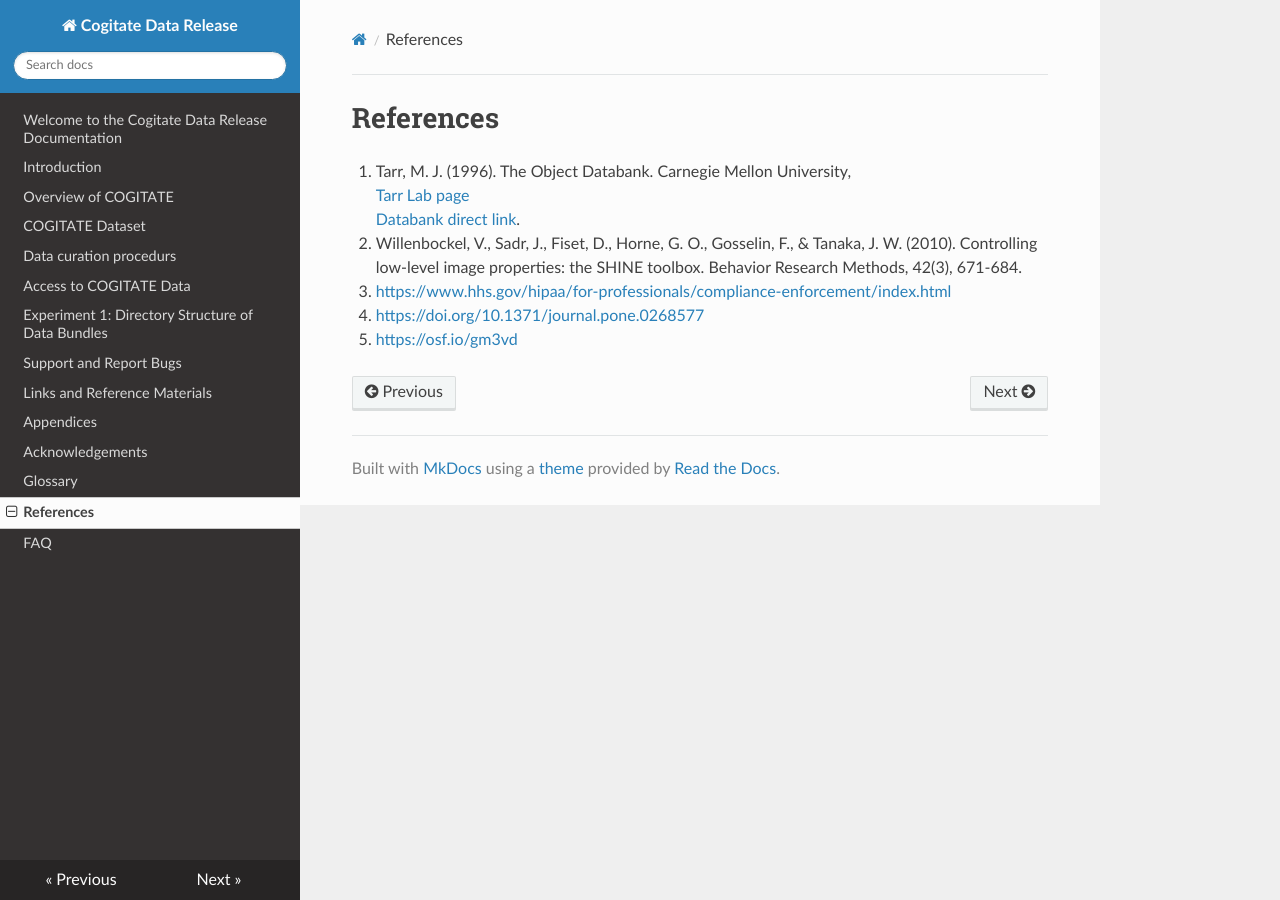
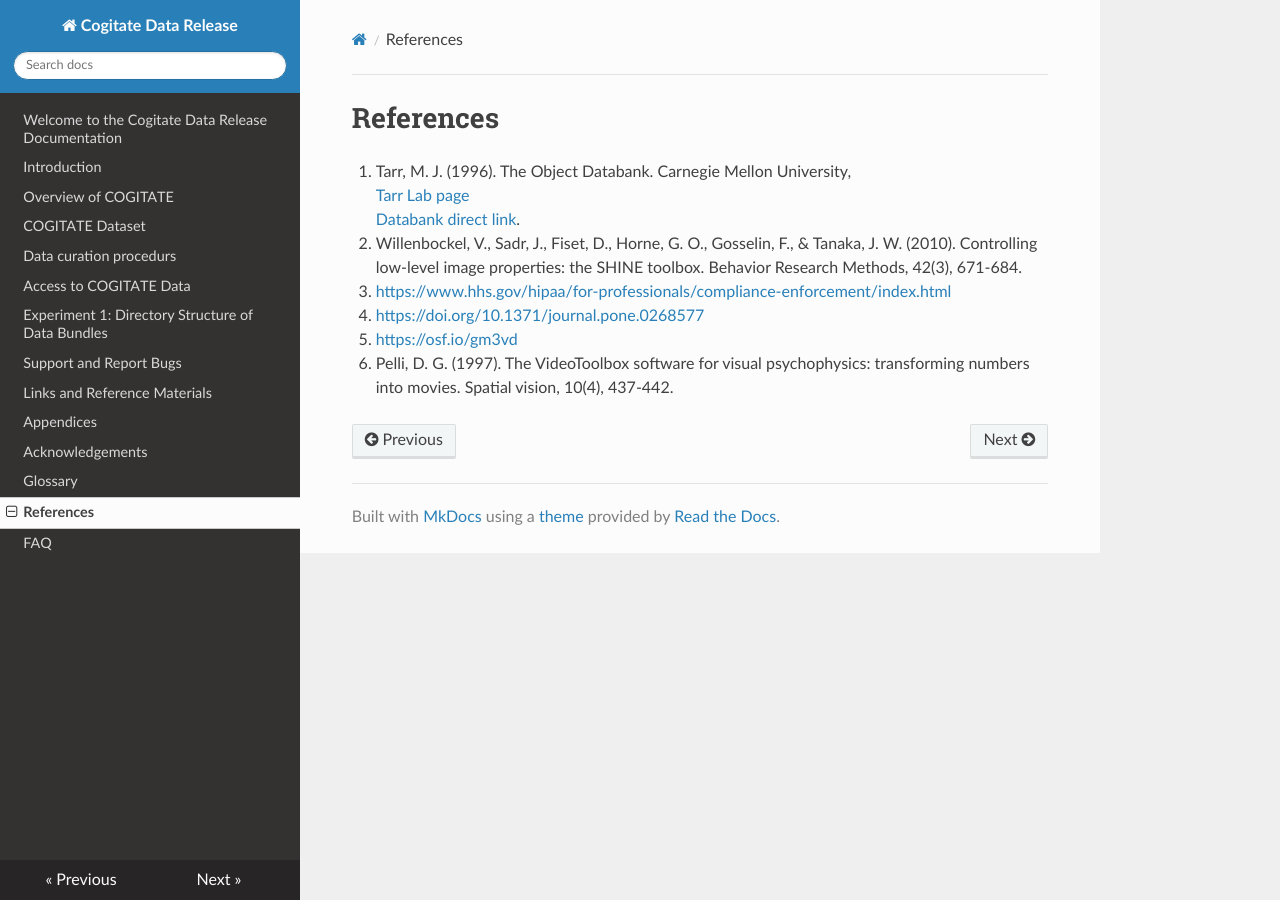
Before and after one commit to Cogitate-consortium/cogitate-data, an MkDocs documentation site: the page built from docs/12_references.md, in a window 1280 px wide. Built offline with MkDocs 1.6.1, drawn with Linux system fonts in a browser that asks for light colours; nearby versions of some CDN libraries.

Commit message:
Updated the version and date

```diff
--- a/docs/12_references.md
+++ b/docs/12_references.md
@@ -3,8 +3,8 @@
 1. Tarr,       M.       J.       (1996).       The       Object       Databank. Carnegie       Mellon       University,
 [Tarr Lab page](https://sites.google.com/andrew.cmu.edu/tarrlab/stimuli?authuser=0)
 [Databank direct link](https://drive.google.com/file/d/1_2H7byO2xSXTOOCZP4zDIHbMPTs5XIx3/view).
-
 2. Willenbockel, V., Sadr, J., Fiset, D., Horne, G. O., Gosselin, F., & Tanaka, J. W. (2010). Controlling low-level image properties: the SHINE toolbox. Behavior Research Methods, 42(3), 671-684.
 3. [https://www.hhs.gov/hipaa/for-professionals/compliance-enforcement/index.html](https://www.hhs.gov/hipaa/for-professionals/compliance-enforcement/index.html)
 4. [https://doi.org/10.1371/journal.pone.0268577](https://doi.org/10.1371/journal.pone.0268577)
 5. [https://osf.io/gm3vd](https://osf.io/gm3vd)
+6. Pelli, D. G. (1997). The VideoToolbox software for visual psychophysics: transforming numbers into movies. Spatial vision, 10(4), 437-442.
```
Also changed, not shown: docs/index.md (+2 -2 lines).
